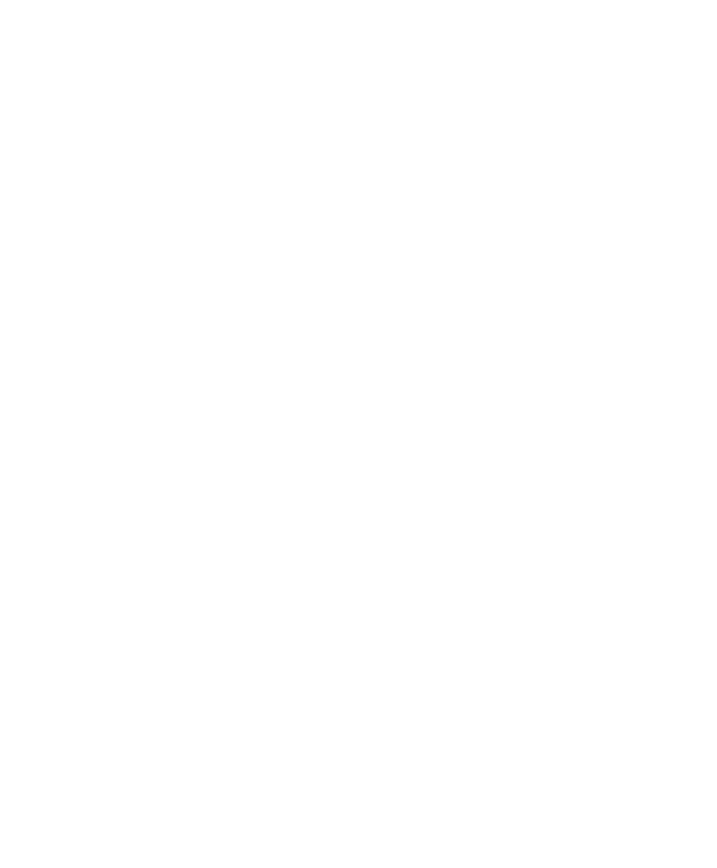
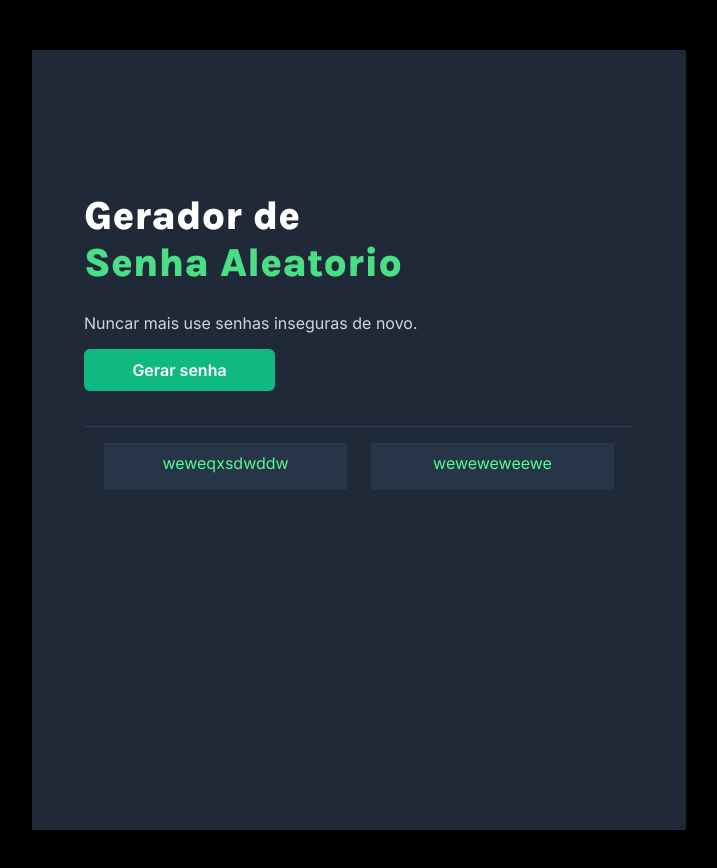
Before and after one commit to JoseNepo/geradordesenhas, a plain HTML site: page index.html in a window 1280 px wide. Shown: the whole page, without its empty margins (281-998 px from the left). Before the commit the page ends 800 px from the top, so only its background shows below. Drawn offline with Linux system fonts and the light colour scheme.

Commit message:
html e css em processo de finalização

```diff
--- a/index.html
+++ b/index.html
@@ -3,8 +3,21 @@
 <head>
     <meta charset="UTF-8">
     <meta name="viewport" content="width=device-width, initial-scale=1.0">
+    <link rel="stylesheet" href="/src/css/index.css">
+    <link rel="preconnect" href="https://fonts.googleapis.com">
+    <link rel="preconnect" href="https://fonts.gstatic.com" crossorigin>
+    <link href="https://fonts.googleapis.com/css2?family=Inter:ital,opsz,wght@0,14..32,100..900;1,14..32,100..900&family=Karla:ital,wght@0,200..800;1,200..800&display=swap" rel="stylesheet">
     <title>Gerador de Senhas Aleatorio</title>
 </head>
 <body>
+    <div id="hero">
+        <h1 id="title">Gerador de <br><Span>Senha Aleatorio</Span></h1>
+        <p id="subtitle">Nuncar mais use senhas inseguras de novo.</p>
+        <button class="btn-style">Gerar senha</button>
+        <div id="result">
+            <p class="password-style" id="random-password1">weweqxsdwddw</p>
+            <p class="password-style" id="random-password2">weweweweewe</p>
+        </div>
+    </div>
 </body>
 </html>
--- a/src/css/index.css
+++ b/src/css/index.css
@@ -0,0 +1,71 @@
+body {
+    background-color: black;
+    font-family: "Inter", serif;
+}
+
+#hero {
+    background-color: #1F2937;
+    width: 550px;
+    height: 550px;
+    margin: 50px auto;
+    padding: 115px 52px;
+
+
+}
+
+#title {
+    color: white;
+    font-family: "Karla", serif;
+    font-size: 40px;
+    font-weight: 800;
+
+
+}
+
+span {
+    color: #4ADF86;
+    font-size: 40px;
+}
+
+#subtitle {
+    color: #D5D4D8
+}
+
+.btn-style {
+    background-color: #10B981;
+    width: 191px;
+    color: white;
+    padding: 9px 15px;
+    font-size: 16px;
+    font-family: Inter;
+    font-weight: 600;
+    line-height: 24px;
+    border-radius: 6px;
+    border: none;
+    cursor: pointer;
+}
+.btn-style:hover {
+    background-color: #4ADF86;
+}
+
+#result {
+    display: flex;
+    gap: 24px;
+    justify-content: center;
+
+    margin-top: 35px ;
+    border-top: solid 1px #2F3E53;
+    text-align: center;
+}
+
+.password-style {
+    background-color: #273549;
+    font-family: "Inter", serif;
+    font-size: 16px;
+    color: #55F991;
+    padding: 4px 16px;
+    width: 211px;
+    height: 39px;
+    line-height: 32px;
+
+}
```
